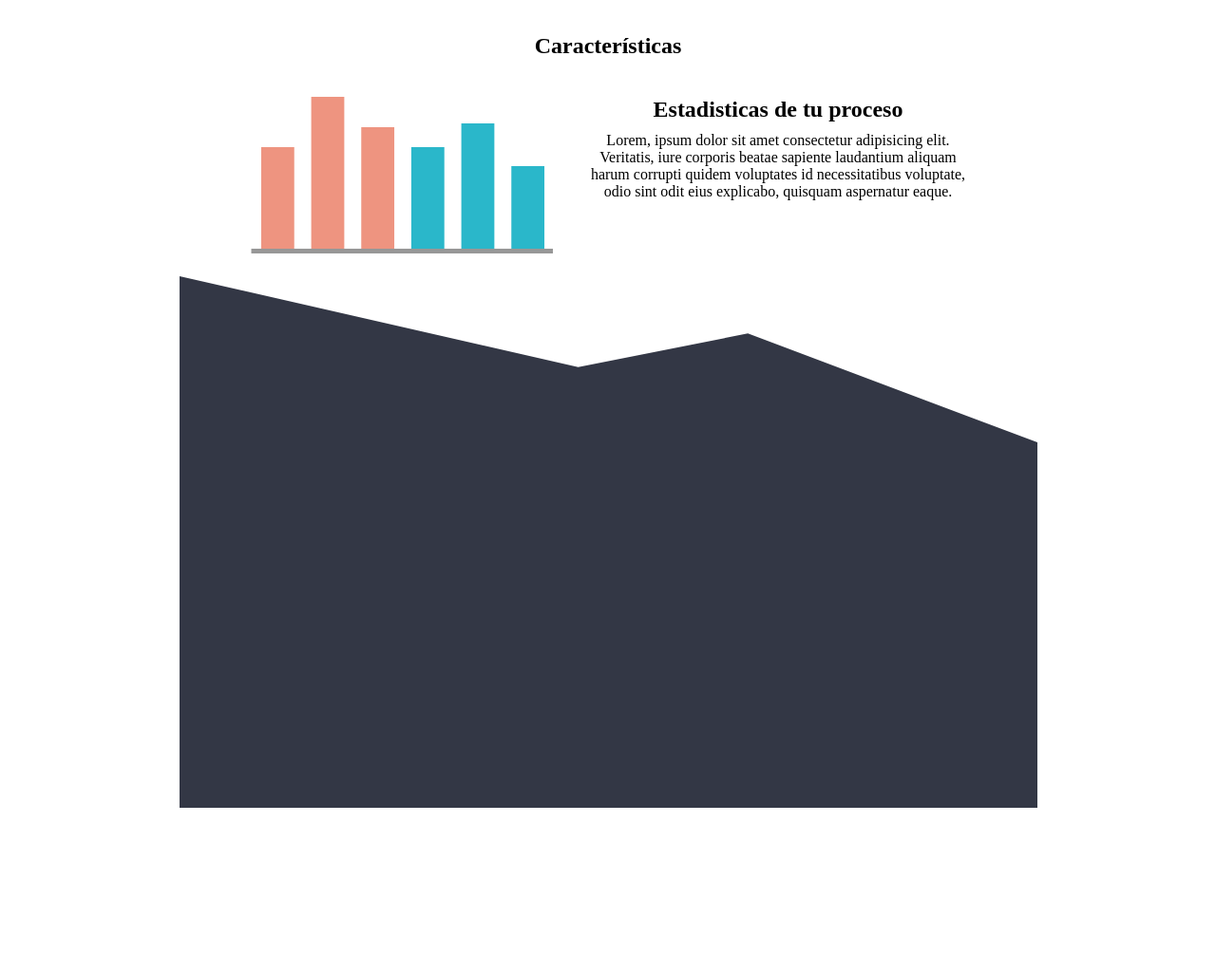
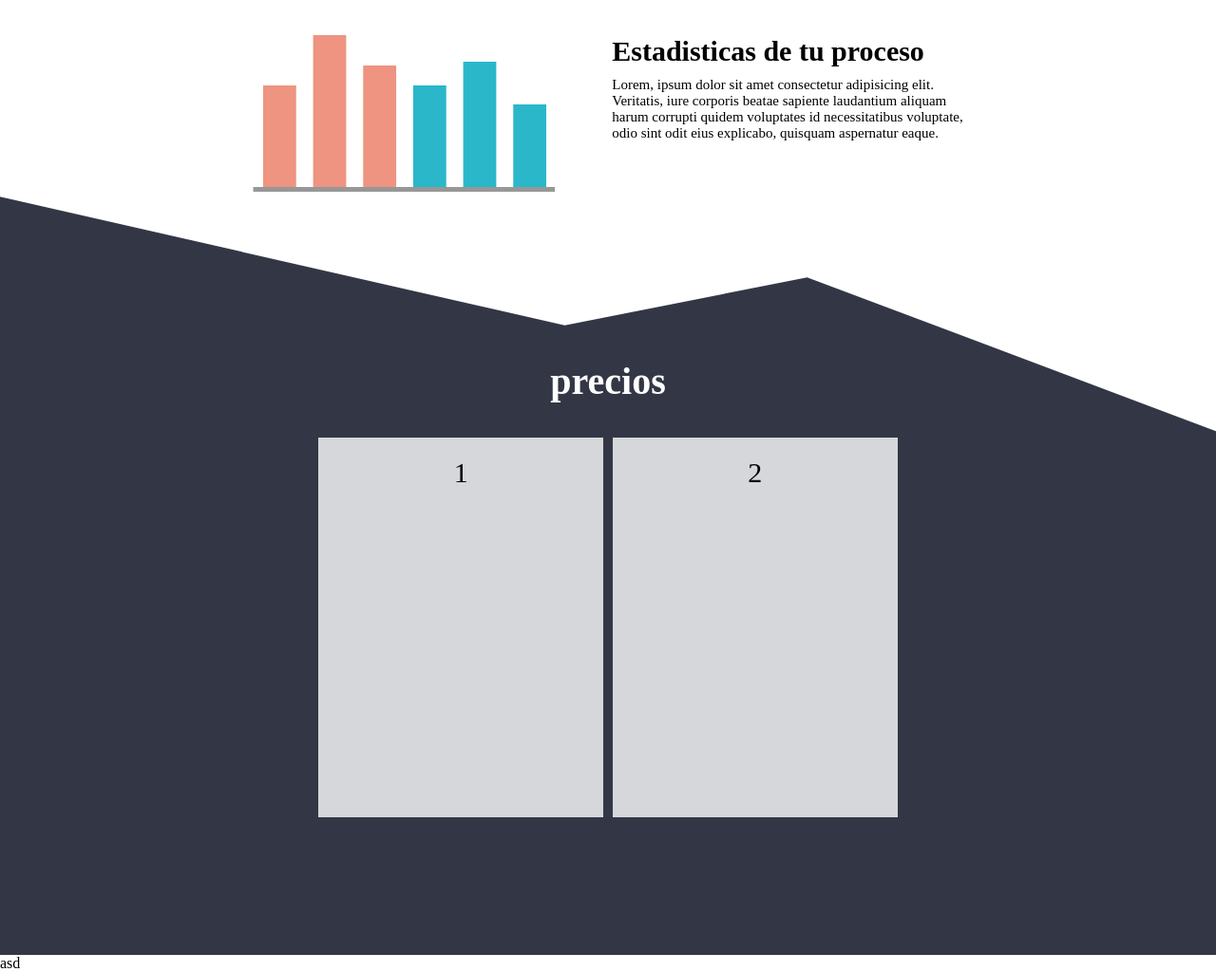
Before and after one commit to bastian-caceres/PruebaCSSA, a plain HTML site: page index.html in a window 1280 px wide. Shown: the part 845-1869 px from the top of the page at 95% size. Before the commit the page ends 1696 px from the top, so only its background shows below. Drawn offline with Linux system fonts and the light colour scheme.

Commit message:
segunda parte

```diff
--- a/assets/sass/layout/_header.scss
+++ b/assets/sass/layout/_header.scss
@@ -5,19 +5,25 @@
         background-repeat: no-repeat;
         background-size: contain;
         background-position: center;
-        height: 70vh;
-        width: 100%;
+        height: 50vh;
     }
     .texto{
         display: flex;
         flex-flow: column wrap;
-        align-content: flex-end;
-        justify-content: flex-end;
-        width: 410px;
+        align-content: center;
+        justify-content: center;
+        padding-left: 15px;
+        width: 90%;
         height: 200px;
 
         h1{
+            font-size: 30px;
+            font-weight: 700;
             padding-bottom: 10px;
+        }
+
+        p{
+            font-size: 11px;
         }
     }
 
@@ -30,17 +36,26 @@
         background-repeat: no-repeat;
         background-size: contain;
         background-position: center;
-        height: 70vh;
-        width: 100%;
+        height: 60vh;
     }
     .texto{
         display: flex;
         flex-flow: column wrap;
         align-content: flex-end;
         justify-content: flex-end;
-        width: 420px;
-        height: 200px;
+        width: 480px;
+        height: 160px;
+
+        h1{
+            font-size: 40px;
+            padding-bottom: 10px;
+        }
+
+        p{
+            font-size: 15px;
+        }
     }
+
 }
 
 // Medium devices (tablets, 768px and up)
@@ -51,15 +66,23 @@
         background-size: contain;
         background-position: center;
         height: 70vh;
-        width: 100%;
     }
     .texto{
         display: flex;
         flex-flow: column wrap;
         align-content: flex-end;
         justify-content: flex-end;
-        width: 430px;
+        width: 610px;
         height: 200px;
+
+        h1{
+            padding-bottom: 10px;
+            font-size: 50px;
+        }
+
+        p{
+            font-size: 25px;
+        }
     }
 }
 
@@ -71,7 +94,6 @@
         background-size: contain;
         background-position: center;
         height: 100vh;
-        width: 100%;
     }
 
     .texto{
@@ -79,8 +101,17 @@
         flex-flow: column wrap;
         align-content: flex-end;
         justify-content: flex-end;
-        width: 440px;
-        height: 200px;
+        width: 720px;
+        height: 250px;
+
+        h1{
+            padding-bottom: 10px;
+            font-size: 60px;
+        }
+
+        p{
+            font-size: 25px;
+        }
     }
 }
 
@@ -91,8 +122,7 @@
         background-repeat: no-repeat;
         background-size: contain;
         background-position: center;
-        height: 100vh;
-        width: 100%;
+        height: 90vh;
     }
 
     .texto{
@@ -100,7 +130,16 @@
         flex-flow: column wrap;
         align-content: flex-end;
         justify-content: flex-end;
-        width: 460px;
-        height: 200px;
+        width: 740px;
+        height: 250px;
+
+        h1{
+            padding-bottom: 10px;
+            font-size: 60px;
+        }
+
+        p{
+            font-size: 25px;
+        }
     }
 }
--- a/assets/sass/layout/_seccionGrafico.scss
+++ b/assets/sass/layout/_seccionGrafico.scss
@@ -1,29 +1,33 @@
-.grid-container-grafico {
-    display: grid;
-    grid-template-columns: auto auto ;
+.flex-container {
+    // border: 1px solid black;
+    display: flex;
+    flex-flow: column wrap;
+    justify-content: center;
+    align-content: center;
+    align-items: center;
+    color: black;
+  }
+
+.titulografi{
+    font-size: 30px;
+    padding-bottom: 50px;
 }
 
-.grid-item {
-    // border: 1px solid rgba(0, 0, 0, 0.8);
-    padding: 20px;
-    text-align: center;
-}
-
-.item1 {
-    grid-column: 1 / span 2;
-}
-
-.item2 {
-    grid-row: 1 / span 1;
-    grid-row: 3;
-    margin-left: auto;
-}
-
-.item3 {
-    grid-row: 1 / span 2;
-    grid-row: 3;
-    margin-right: auto;
-    h1{
-        padding-bottom: 10px;
+.contenedoGraf{
+    display: flex;
+    flex-flow: row wrap;
+    // padding: 20px;
+    .textoGrafico{
+        margin-left: 60px;
+        h1{
+            font-size: 30px;
+            padding-bottom: 10px;
+        }
+        p{
+            font-size: 15px;
+        }
+    }
+    .grafico{
+        text-align: center;
     }
 }
--- a/assets/sass/layout/_seccionPrecios.scss
+++ b/assets/sass/layout/_seccionPrecios.scss
@@ -1,20 +1,45 @@
 .fondoprecios{
     background-image: url('../img/bg-price.svg');
     background-repeat: no-repeat;
-    background-size: contain;
+    background-size: cover;
     background-position: center;
-    height: 70vh;
+    height: 100vh;
     width: 100%;
 }
-.texto{
-    display: flex;
-    flex-flow: column wrap;
-    align-content: flex-end;
-    justify-content: flex-end;
-    width: 410px;
-    height: 200px;
+
+.grid-container {
+    display: grid;
+    grid-template-columns: auto auto auto auto;
+    grid-template-rows: 100px 400px;
+    grid-gap: 10px; //separacion entre columnnas
+    padding: 10px;
+    align-content: center;
+    height: 100%;
+    width: 100%;
 
     h1{
-        padding-bottom: 10px;
+        top: 50px;
+        font-size: 40px;
+        color: white;
+        grid-column: 1 / span 4;
+        text-align: center;
+        align-content: center;
+        justify-content: center;
+        align-items: center;
     }
+  }
+
+.grid-container > div {
+    background-color: rgba(255, 255, 255, 0.8);
+    text-align: center;
+    padding: 20px 0;
+    font-size: 30px;
 }
+
+.item1{
+    grid-column: 2 / span 1;
+}
+
+.item2{
+    grid-column: 3 / span 1;
+}
--- a/index.html
+++ b/index.html
@@ -40,13 +40,15 @@
     </header>
 
     <!-- seccion grafico -->
-    <section class="grid-container-grafico">
+    <section class="flex-container">
 
-            <div class="grid-item item1">
+            <div class="titulografi">
                 <h1>Características</h1>
             </div>
 
-            <div class="grid-item item2">
+            <div class="contenedoGraf">
+
+                <div class="grafico">
                     <svg width="318" height="165" xmlns="http://www.w3.org/2000/svg">
                         <g class="bar-graph" fill-rule="evenodd">
                             <path class="a-bar" fill="#EE9480" d="M10.949 53h34.778v108H10.949zM63.613 0h34.778v161H63.613zM116.276 32h34.778v129h-34.778z"/>
@@ -56,7 +58,7 @@
                     </svg>
                 </div>
 
-            <div class="grid-item item3">
+                <div class="textoGrafico">
                     <h1>Estadisticas de tu proceso</h1>
                     <p>Lorem, ipsum dolor sit amet consectetur adipisicing elit. <br>
                         Veritatis, iure corporis beatae sapiente laudantium aliquam <br>
@@ -64,18 +66,26 @@
                         odio sint odit eius explicabo, quisquam aspernatur eaque.
                     </p>
                 </div>
+            </div>
 
     </section>
 
     <!-- seccion precios -->
     <section class="fondoprecios">
+        <div class="grid-container">
+            <h1>precios</h1>
 
+            <div class="item1">1</div>
 
+            <div class="item2">2</div>
+          </div>
 
     </section>
 
     <!-- footer -->
-    <footer></footer>
+    <footer>
+        asd
+    </footer>
 
 </body>
 </html>
```
Also changed, not shown: assets/css/main.css, 1 other file. Lines whose indentation alone changed are shown as unchanged.
